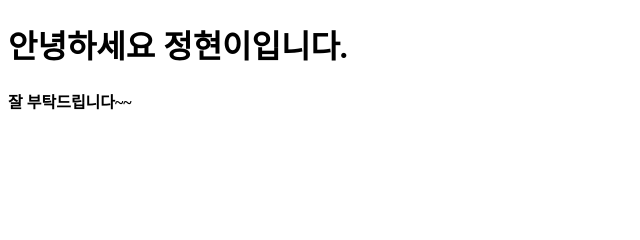
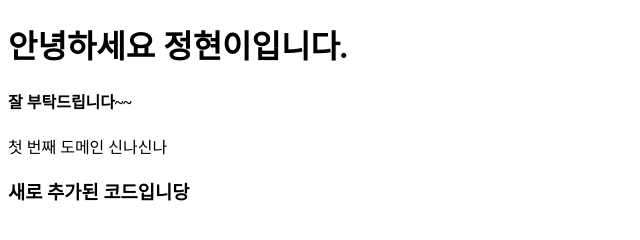
Before and after one commit to hyuni480/first-noona-project, a plain HTML site: page index.html in a window 1280 px wide. Shown: the whole page, without its empty margins (0-640 px from the left). Drawn offline with Linux system fonts and the light colour scheme.

Commit message:
second commit

```diff
--- a/index.html
+++ b/index.html
@@ -8,5 +8,8 @@
 <body>
     <h1>안녕하세요 정현이입니다.</h1>
     <h4>잘 부탁드립니다~~</h4>
+
+    <p>첫 번째 도메인 신나신나</p>
+    <h3>새로 추가된 코드입니당</h3>
 </body>
 </html>
```
